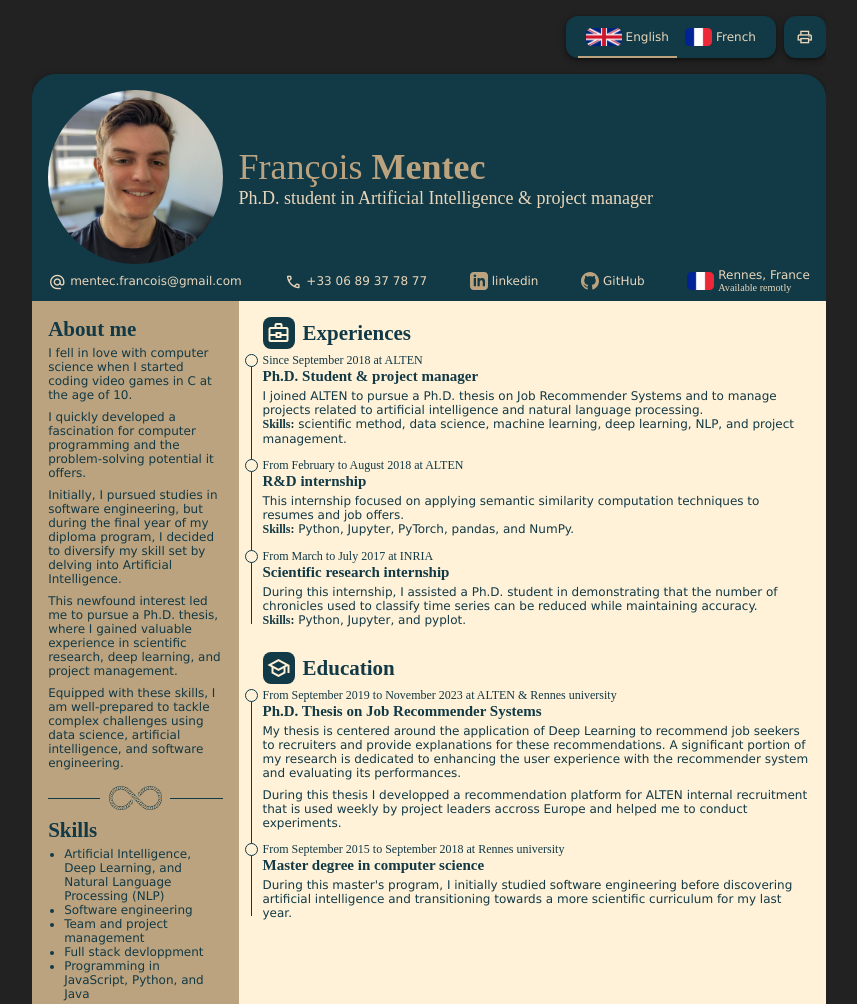
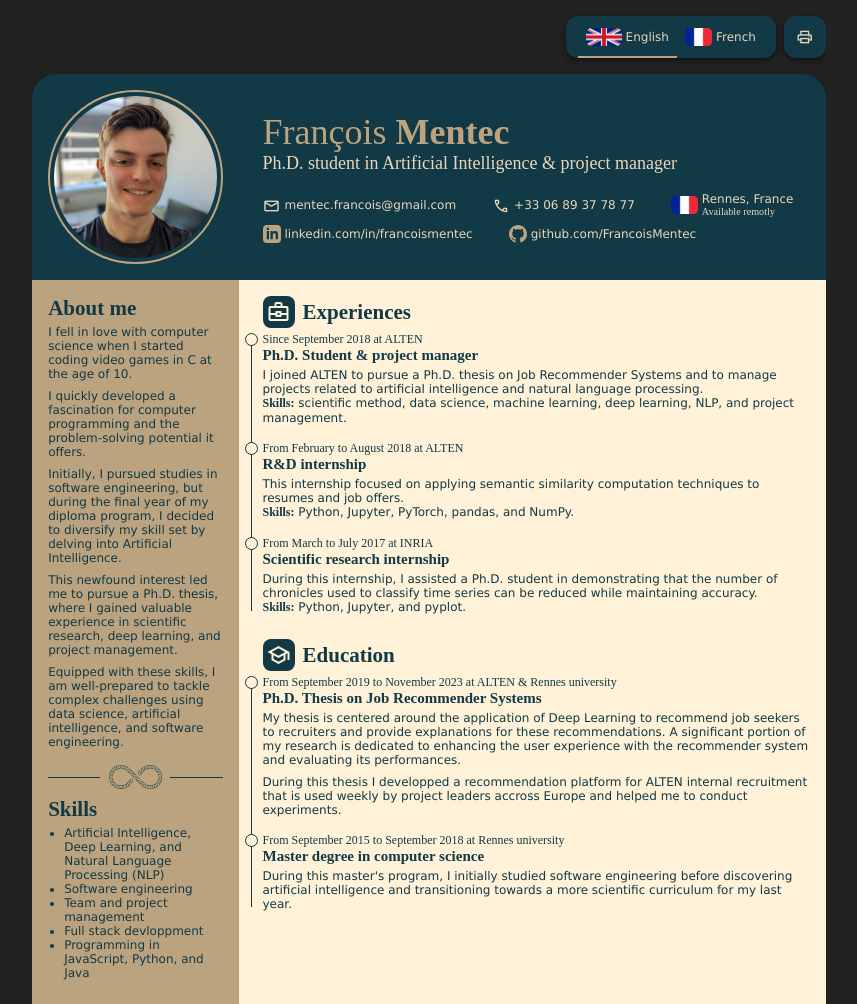
Before and after one commit to FrancoisMentec/resume, a plain HTML site: page index.html in a window 1280 px wide. Shown: the top 1004 px of the page, without its empty margins (211-1068 px from the left). Drawn offline with nearby package versions, Linux system fonts and the light colour scheme; a web font is replaced by a local one.

Commit message:
header + master french

```diff
--- a/css/header.css
+++ b/css/header.css
@@ -5,29 +5,39 @@
   background-color: var(--primary_color);
   color: var(--accent_color);
   padding-top: var(--padding);
-  padding-bottom: 8px;
+  padding-bottom: var(--padding);
 }
 
 #portrait_wrap {
   display: flex;
   flex-direction: row;
   align-items: center;
-  gap: var(--padding);
+  gap: calc(var(--padding) + 24px); /* 24px is the left padding of the content, so its vertically aligned */
+}
+
+#portrait_border {
+  display: inline-flex;
+  width: calc(26% - var(--padding) * 2);
+  height: fit-content;
+  flex-grow: 0;
+  flex-shrink: 0;
+  padding: 4px;
+  border: 2px solid var(--secondary_color);
+  border-radius: 50%;
+  margin-left: var(--padding);
 }
 
 #portrait {
-  display: inline-flex;
-  width: calc(26% - var(--padding) * 2);
+  width: 100%;
   height: auto;
   border-radius: 50%;
-  margin-left: var(--padding);
 }
 
 #name_wrap {
   display: inline-flex;
   flex-direction: column;
   flex-grow: 1;
-  margin-right: 24px;
+  padding-right: var(--padding);
 }
 
 #name {
@@ -46,8 +56,11 @@
 #contacts {
   display: flex;
   flex-direction: row;
-  justify-content: space-between;
-  padding: 0 var(--padding);
+  /*justify-content: space-between;*/
+  margin-top: 18px;
+  flex-wrap: wrap;
+  row-gap: 8px;
+  column-gap: 36px;
 }
 
 #contacts > * {
--- a/css/timeline.css
+++ b/css/timeline.css
@@ -15,7 +15,7 @@
 }
 
 .timeline > div {
-  margin-top: 12px;
+  margin-top: 16px;
 }
 
 .timeline > div:first-child {
--- a/index.html
+++ b/index.html
@@ -28,40 +28,43 @@
   <div id="page">
     <div id="header"><!-- Header ------------------------------------------------------------------------------------------------------------------------>
       <div id="portrait_wrap">
+        <div id="portrait_border">
           <img id="portrait" src="./img/portrait.jpg">
+        </div>
+
         <div id="name_wrap">
           <div id="name">François <b>Mentec</b></div>
           <div id="title">
             <p lang="en">Ph.D. student in Artificial Intelligence & project manager</p>
             <p lang="fr">Doctorant en Intelligence Artificielle & pilote de projet</p>
           </div>
-        </div>
-      </div>
 
           <div id="contacts">
-        <div id="email">
-          <span class="icon">alternate_email</span>
+            <div id="email"><!-- Email -->
+              <span class="icon">mail</span>
               <a href="mailto:mentec.francois@gmail.com">mentec.francois@gmail.com</a>
             </div>
-        <div id="phone">
+            <div id="phone"><!-- Phone -->
               <span class="icon">phone</span>
               +33 06 89 37 78 77
             </div>
-        <div id="linkedin">
-          <svg class="logo" xmlns="http://www.w3.org/2000/svg" width="18" height="18" viewBox="0 0 24 24"><path d="M19 0h-14c-2.761 0-5 2.239-5 5v14c0 2.761 2.239 5 5 5h14c2.762 0 5-2.239 5-5v-14c0-2.761-2.238-5-5-5zm-11 19h-3v-11h3v11zm-1.5-12.268c-.966 0-1.75-.79-1.75-1.764s.784-1.764 1.75-1.764 1.75.79 1.75 1.764-.783 1.764-1.75 1.764zm13.5 12.268h-3v-5.604c0-3.368-4-3.113-4 0v5.604h-3v-11h3v1.765c1.396-2.586 7-2.777 7 2.476v6.759z"/></svg>
-          <a href="https://www.linkedin.com/in/francoismentec/" target="_blank">linkedin</a>
-        </div>
-        <div id="github">
-          <svg class="logo" xmlns="http://www.w3.org/2000/svg" width="18" height="18" viewBox="0 0 24 24"><path d="M12 0c-6.626 0-12 5.373-12 12 0 5.302 3.438 9.8 8.207 11.387.599.111.793-.261.793-.577v-2.234c-3.338.726-4.033-1.416-4.033-1.416-.546-1.387-1.333-1.756-1.333-1.756-1.089-.745.083-.729.083-.729 1.205.084 1.839 1.237 1.839 1.237 1.07 1.834 2.807 1.304 3.492.997.107-.775.418-1.305.762-1.604-2.665-.305-5.467-1.334-5.467-5.931 0-1.311.469-2.381 1.236-3.221-.124-.303-.535-1.524.117-3.176 0 0 1.008-.322 3.301 1.23.957-.266 1.983-.399 3.003-.404 1.02.005 2.047.138 3.006.404 2.291-1.552 3.297-1.23 3.297-1.23.653 1.653.242 2.874.118 3.176.77.84 1.235 1.911 1.235 3.221 0 4.609-2.807 5.624-5.479 5.921.43.372.823 1.102.823 2.222v3.293c0 .319.192.694.801.576 4.765-1.589 8.199-6.086 8.199-11.386 0-6.627-5.373-12-12-12z"/></svg>
-          <a href="https://github.com/FrancoisMentec" target="_blank">GitHub</a>
-        </div>
-        <div id="location">
+            <div id="location"><!-- Location -->
               <img class="flag" src="./img/flags/french.png">
               <div class="col">
                 Rennes, France
                 <div class="sub">
                   <p lang="en">Available remotly</p>
                   <p lang="fr">Télétravail possible</p>
+                </div>
+              </div>
+            </div>
+            <div id="linkedin"><!-- Linkedin -->
+              <svg class="logo" xmlns="http://www.w3.org/2000/svg" width="18" height="18" viewBox="0 0 24 24"><path d="M19 0h-14c-2.761 0-5 2.239-5 5v14c0 2.761 2.239 5 5 5h14c2.762 0 5-2.239 5-5v-14c0-2.761-2.238-5-5-5zm-11 19h-3v-11h3v11zm-1.5-12.268c-.966 0-1.75-.79-1.75-1.764s.784-1.764 1.75-1.764 1.75.79 1.75 1.764-.783 1.764-1.75 1.764zm13.5 12.268h-3v-5.604c0-3.368-4-3.113-4 0v5.604h-3v-11h3v1.765c1.396-2.586 7-2.777 7 2.476v6.759z"/></svg>
+              <a href="https://www.linkedin.com/in/francoismentec/" target="_blank">linkedin.com/in/francoismentec</a>
+            </div>
+            <div id="github"><!-- GitHub -->
+              <svg class="logo" xmlns="http://www.w3.org/2000/svg" width="18" height="18" viewBox="0 0 24 24"><path d="M12 0c-6.626 0-12 5.373-12 12 0 5.302 3.438 9.8 8.207 11.387.599.111.793-.261.793-.577v-2.234c-3.338.726-4.033-1.416-4.033-1.416-.546-1.387-1.333-1.756-1.333-1.756-1.089-.745.083-.729.083-.729 1.205.084 1.839 1.237 1.839 1.237 1.07 1.834 2.807 1.304 3.492.997.107-.775.418-1.305.762-1.604-2.665-.305-5.467-1.334-5.467-5.931 0-1.311.469-2.381 1.236-3.221-.124-.303-.535-1.524.117-3.176 0 0 1.008-.322 3.301 1.23.957-.266 1.983-.399 3.003-.404 1.02.005 2.047.138 3.006.404 2.291-1.552 3.297-1.23 3.297-1.23.653 1.653.242 2.874.118 3.176.77.84 1.235 1.911 1.235 3.221 0 4.609-2.807 5.624-5.479 5.921.43.372.823 1.102.823 2.222v3.293c0 .319.192.694.801.576 4.765-1.589 8.199-6.086 8.199-11.386 0-6.627-5.373-12-12-12z"/></svg>
+              <a href="https://github.com/FrancoisMentec" target="_blank">github.com/FrancoisMentec</a>
             </div>
           </div>
         </div>
@@ -223,15 +226,8 @@
               transitioning towards a more scientific curriculum for my last year.
             </div>
             <div lang="fr">
-              <p>
-                Ma thèse se concentre sur l'utilisation de l'apprentissage profond (Deep Learning) pour recommander des chercheurs d'emploi aux recruteurs et fournir des explications pour ces recommandations.
-                Une part importante de ma recherche est dédiée à améliorer l'expérience utilisateur avec le système de recommandation et à évaluer ses performances.
-              </p>
-              <p>
-                Pendant ce programme de master, j'ai initialement étudié le génie logiciel avant de découvrir l'intelligence artificielle et
-                de passer à un cursus plus scientifique pour ma dernière année.
-              </p>
-            </div>
+              Pendant ce cursus de master, j'ai d'abord étudié le génie logiciel avant de découvrir l'intelligence artificielle
+              et de basculer vers un programme scientifique pour ma dernière année.
           </div>
         </div>
       </div>
```
Lines whose indentation alone changed are shown as unchanged.
